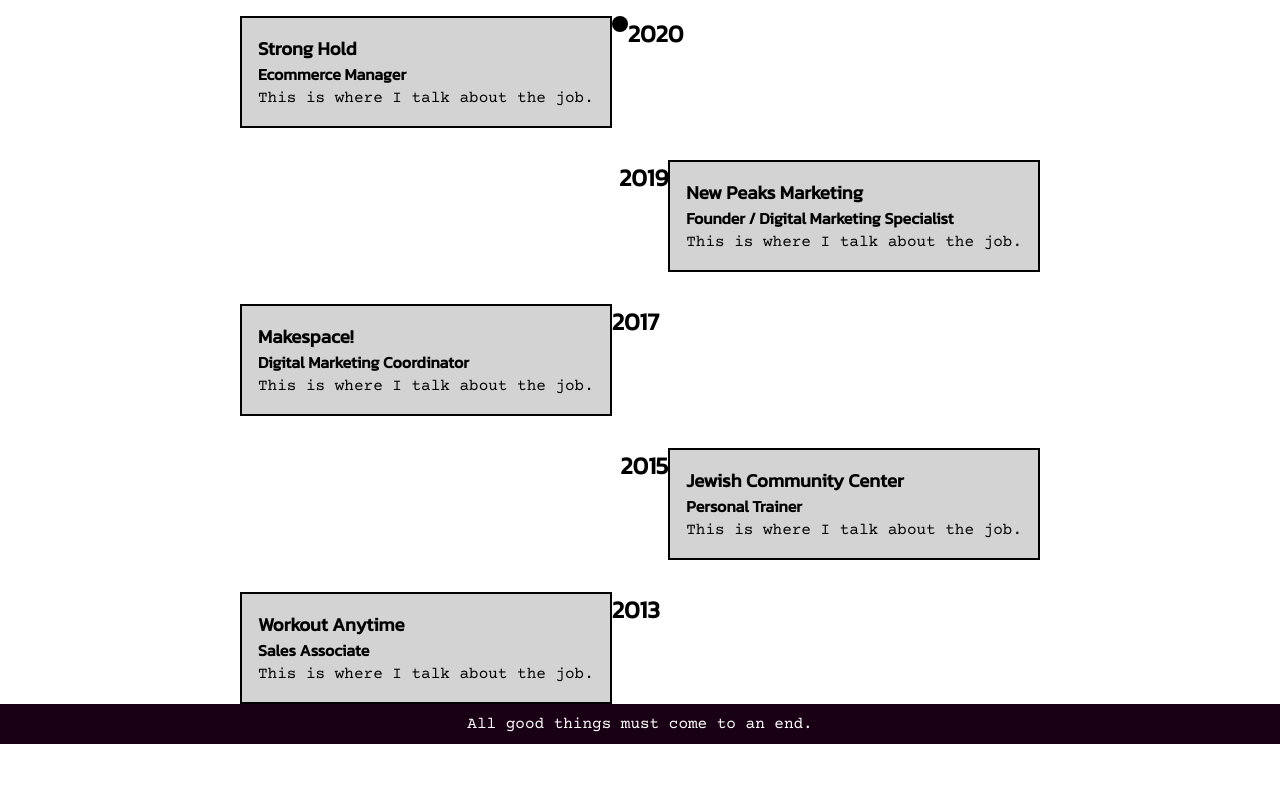
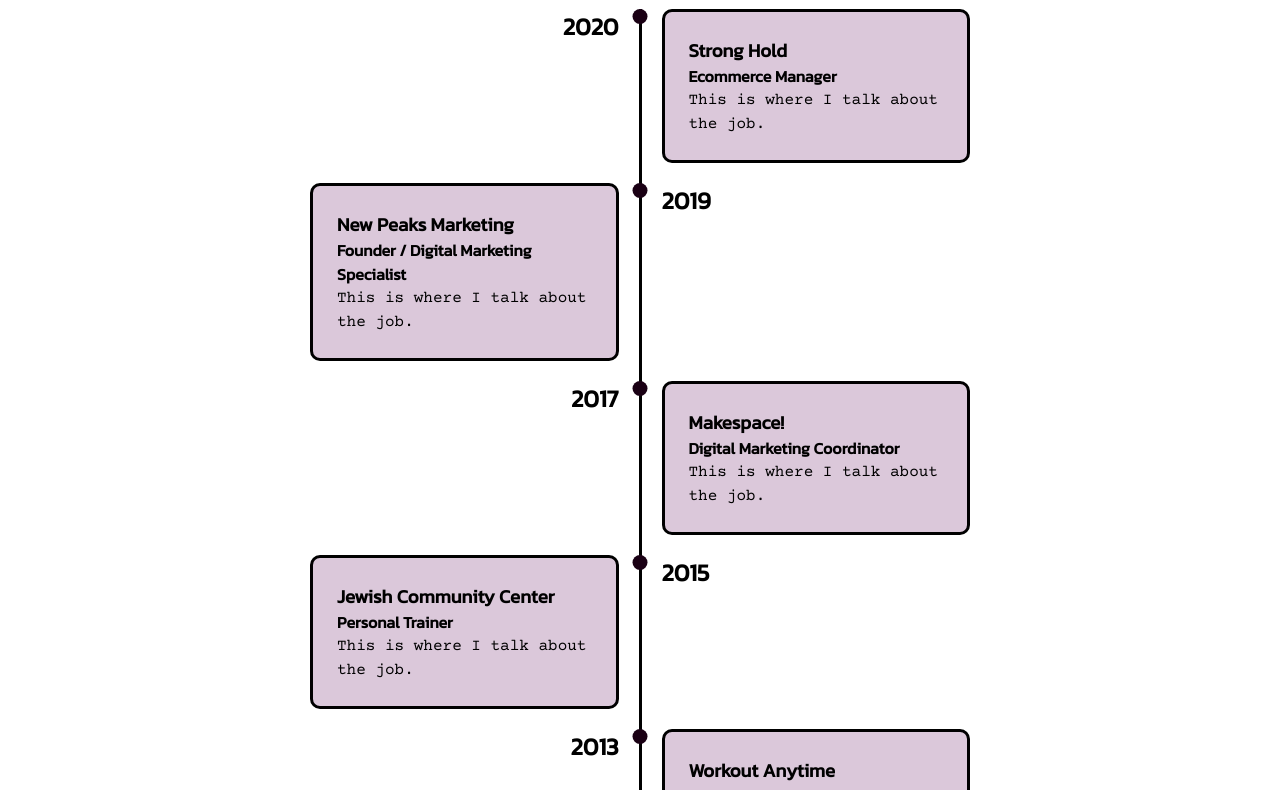
Before and after one commit to npresley13/nates-resume-site, a website: page work.html in a window 1280 px wide. Shown: the part 104-894 px from the top of the page. Before the commit the page ends 848 px from the top, so only its background shows below. Drawn offline with nearby package versions, Linux system fonts and the light colour scheme.

Commit message:
timeline complete

```diff
--- a/src/sass/layout/_containers.scss
+++ b/src/sass/layout/_containers.scss
@@ -8,10 +8,3 @@
     min-height: 90vh;
     position: relative;
 }
-
-// Timeline Container
-
-.timeline {
-    max-width: 800px;
-    margin: auto;
-}
--- /dev/null
+++ b/src/sass/layout/_grid.scss
@@ -0,0 +1,7 @@
+.timeline {
+    margin: 0 auto;
+    max-width: 750px;
+    padding: 25px;
+    display: grid;
+    grid-template-columns: 1FR 3px 1FR;
+}
--- a/src/sass/layout/_index.scss
+++ b/src/sass/layout/_index.scss
@@ -2,3 +2,4 @@
 @forward 'misc';
 @forward 'navigation';
 @forward 'footer';
+@forward 'grid';
--- a/src/sass/pages/_work.scss
+++ b/src/sass/pages/_work.scss
@@ -1,34 +1,38 @@
-.job-block:nth-child(even) {
-    flex-direction: row-reverse;
-
+.work-title {
+    text-align: center;
 }
 
-.job-block {
-    display: flex;
-    flex-direction: row;
-    margin-top: 2em;
+.timeline-component {
+    margin: 0 20px 20px 20px;
 }
 
-.right {
-    justify-content: right;
+.timeline-right {
+    text-align: left;
 }
 
-.left {
-    justify-content: left;
+.timeline-left {
+    text-align: right;
+}
+
+.timeline-middle {
+    position: relative;
+    background: black;
+}
+
+.timeline-point {
+    position: absolute;
+    top: 0;
+    left: 50%;
+    transform: translateX(-50%);
+    width: 15px;
+    height: 15px;
+    background: var(--clr-dark-purple);
+    border-radius: 50%;
 }
 
 .job-description {
-    background-color: lightgray;
-    width: fit-content;
-    max-width: 400px;
-    border: solid 2px;
-    padding: 1em;
-
+    background: var(--clr-light-purple);
+    border: solid;
+    padding: 1.5em;
+    border-radius: 10px;
 }
-
-.timeline-dot {
-    width: 16px;
-    height: 16px;
-    background-color: black;
-    border-radius: 50%;
-}
--- a/work.html
+++ b/work.html
@@ -20,49 +20,75 @@
         <nav></nav>
     </header>
     <main>
+        <h1 class="work-title">Work History</h1>
         <div class="timeline">
-            <h1>Work History</h1>
-            <div class="job-block left">
+            <div class="timeline-component">
+                <div class="timeline-date timeline-left">
                     <h2>2020</h2>
-                <div class="vertical-line"></div>
-                <div class="timeline-dot"></div>
-                <div class="job-description">
+                </div>
+            </div>
+            <div class="timeline-middle">
+                <div class="timeline-point"></div>
+            </div>
+            <div class="timeline-component job-description">
                 <h3>Strong Hold</h3>
                 <h4>Ecommerce Manager</h4>
                 <p>This is where I talk about the job.</p>
             </div>
-            </div>
-            <div class="job-block right">
-                <h2>2019</h2>
-                <div class="job-description">
+            <div class="timeline-component job-description">
                 <h3>New Peaks Marketing</h3>
                 <h4>Founder / Digital Marketing Specialist</h4>
                 <p>This is where I talk about the job.</p>
             </div>
+            <div class="timeline-middle">
+                <div class="timeline-point"></div>
             </div>
-            <div class="job-block left">
+            <div class="timeline-component">
+                <div class="timeline-date timeline-right">
+                    <h2>2019</h2>
+                </div>
+            </div>
+
+            <div class="timeline-component">
+                <div class="timeline-date timeline-left">
                     <h2>2017</h2>
-                <div class="job-description">
+                </div>
+            </div>
+            <div class="timeline-middle">
+                <div class="timeline-point"></div>
+            </div>
+            <div class="timeline-component job-description">
                 <h3>Makespace!</h3>
                 <h4>Digital Marketing Coordinator</h4>
                 <p>This is where I talk about the job.</p>
             </div>
-            </div>
-            <div class="job-block right">
-                <h2>2015</h2>
-                <div class="job-description">
+
+            <div class="timeline-component job-description">
                 <h3>Jewish Community Center</h3>
                 <h4>Personal Trainer</h4>
                 <p>This is where I talk about the job.</p>
             </div>
+            <div class="timeline-middle">
+                <div class="timeline-point"></div>
             </div>
-            <div class="job-block left">
+            <div class="timeline-component">
+                <div class="timeline-date timeline-right">
+                    <h2>2015</h2>
+                </div>
+            </div>
+
+            <div class="timeline-component">
+                <div class="timeline-date timeline-left">
                     <h2>2013</h2>
-                <div class="job-description">
+                </div>
+            </div>
+            <div class="timeline-middle">
+                <div class="timeline-point"></div>
+            </div>
+            <div class="timeline-component job-description">
                 <h3>Workout Anytime</h3>
                 <h4>Sales Associate</h4>
                 <p>This is where I talk about the job.</p>
-                </div>
             </div>
         </div>
     </main>
```
Also changed, not shown: dist/css/main.css, 1 other file. Lines whose indentation alone changed are shown as unchanged.
